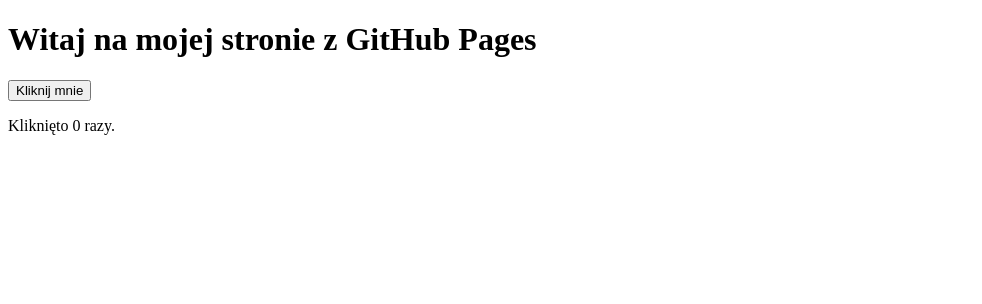
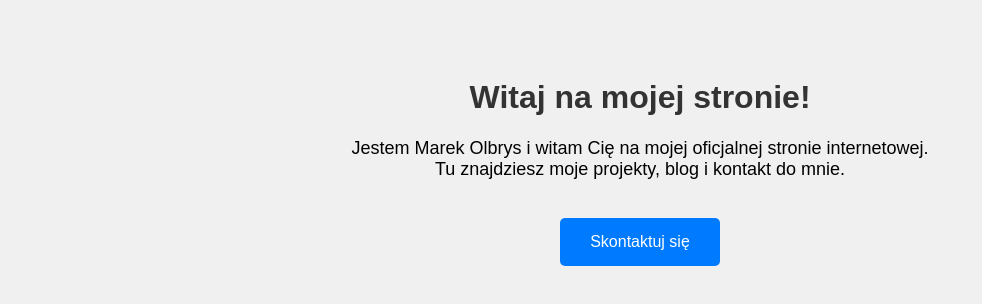
Before and after one commit to Findermarkus/klik-demo, a plain HTML site: page index.html in a window 1280 px wide. Shown: the whole page, without its empty margins (0-982 px from the left). Drawn offline with Linux system fonts and the light colour scheme.

Commit message:
Update index.html

```diff
--- a/index.html
+++ b/index.html
@@ -1,19 +1,41 @@
 <!DOCTYPE html>
-<html>
+<html lang="pl">
 <head>
-  <title>Test JavaScript na GitHub Pages</title>
+  <meta charset="UTF-8">
+  <meta name="viewport" content="width=device-width, initial-scale=1">
+  <title>Marek Olbrys - Oficjalna Strona</title>
+  <style>
+    body {
+      font-family: Arial, sans-serif;
+      text-align: center;
+      padding: 50px;
+      background-color: #f0f0f0;
+    }
+    h1 {
+      color: #333;
+    }
+    p {
+      font-size: 18px;
+    }
+    .button {
+      display: inline-block;
+      margin-top: 20px;
+      padding: 15px 30px;
+      font-size: 16px;
+      background-color: #007bff;
+      color: white;
+      text-decoration: none;
+      border-radius: 5px;
+    }
+  </style>
 </head>
 <body>
-  <h1>Witaj na mojej stronie z GitHub Pages</h1>
-  <button onclick="kliknijMnie()">Kliknij mnie</button>
-  <p id="licznik">Kliknięto 0 razy.</p>
 
-  <script>
-    let licznik = 0;
-    function kliknijMnie() {
-      licznik++;
-      document.getElementById("licznik").innerText = `Kliknięto ${licznik} razy.`;
-    }
-  </script>
+  <h1>Witaj na mojej stronie!</h1>
+  <p>Jestem Marek Olbrys i witam Cię na mojej oficjalnej stronie internetowej.<br>
+     Tu znajdziesz moje projekty, blog i kontakt do mnie.</p>
+
+  <a href="mailto:kontakt@olbrys.de" class="button">Skontaktuj się</a>
+
 </body>
 </html>
```
